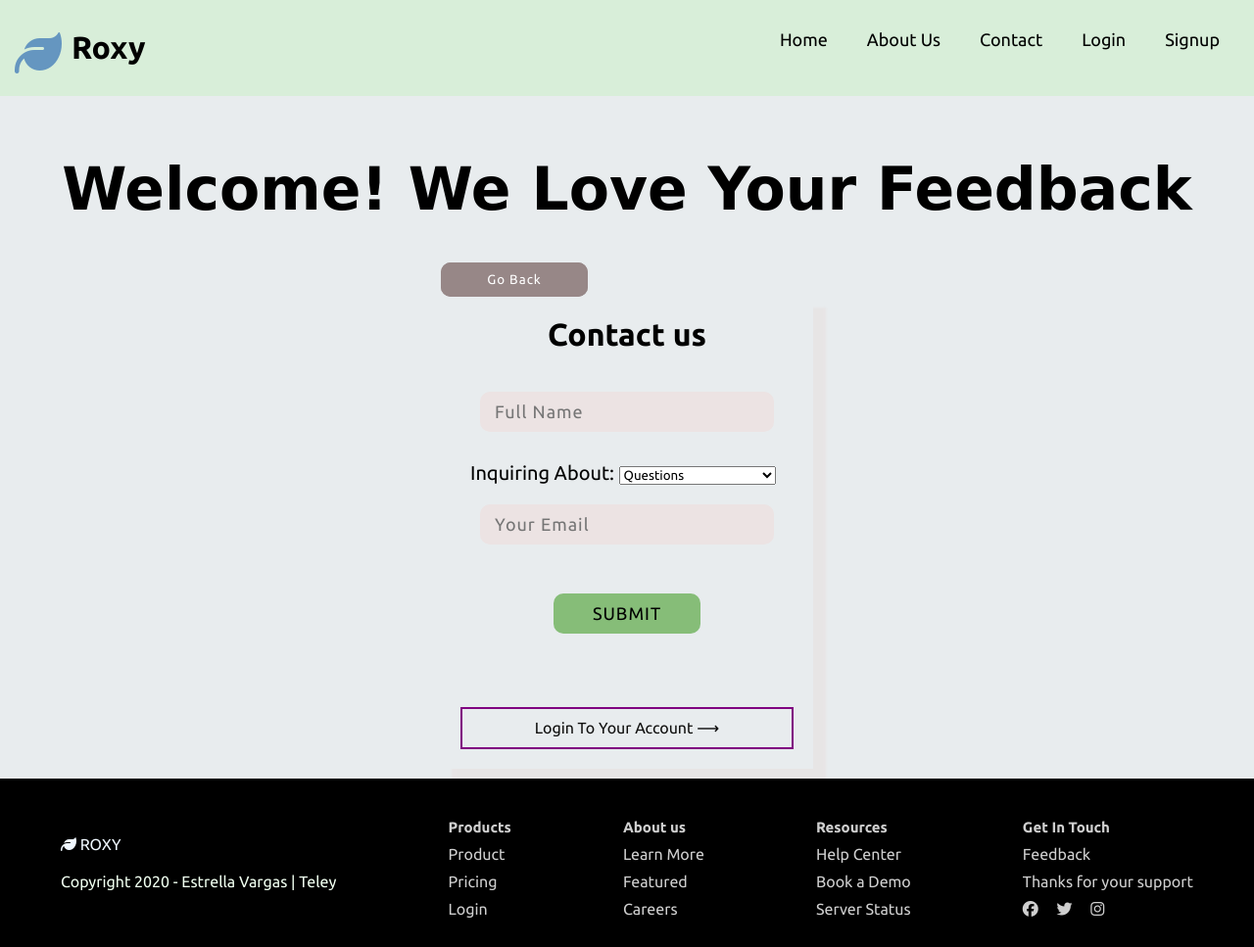
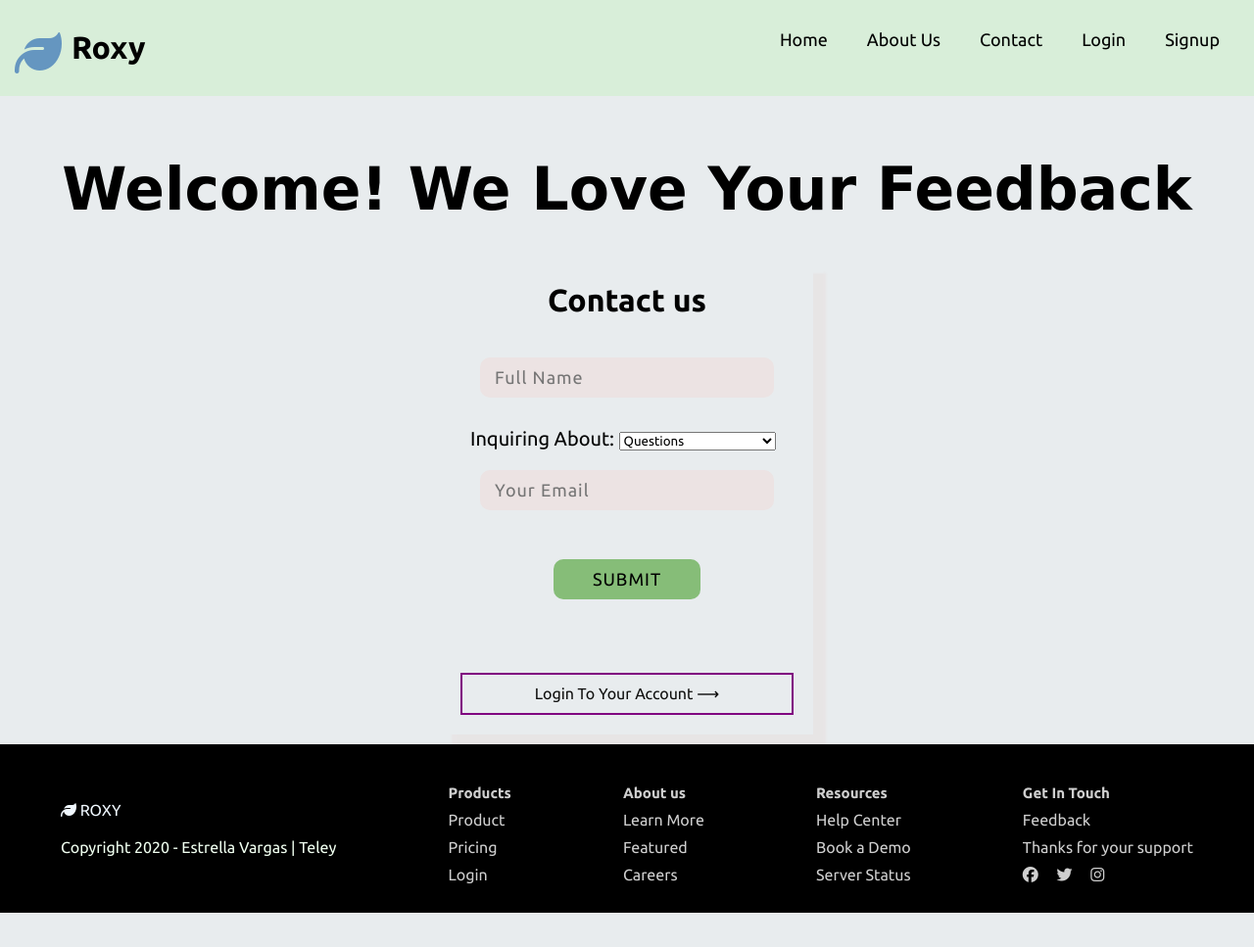
Before and after one commit to evargas1/Eat-to-Heal, a Django app: page /contact/ in a window 1280 px wide. Shown: the whole page at 98% size. After the commit the page ends 932 px from the top, so only its background shows below. Run offline with Django 3.2, Linux system fonts and the light colour scheme; some libraries are stand-ins or nearby versions; some web fonts are replaced.

Commit message:
some style

```diff
--- a/tutorial/try/templates/try/contact.html
+++ b/tutorial/try/templates/try/contact.html
@@ -98,9 +98,7 @@
 
 
   <div class="new-fun-city">
-    <div class="go-back">
-      <a href="{% url 'index' %}"><button>Go Back</button></a>
-    </div>
+
     <div class="form-area">
       <div class="main-form-tit">
         <h1>Contact us</h1>
```
